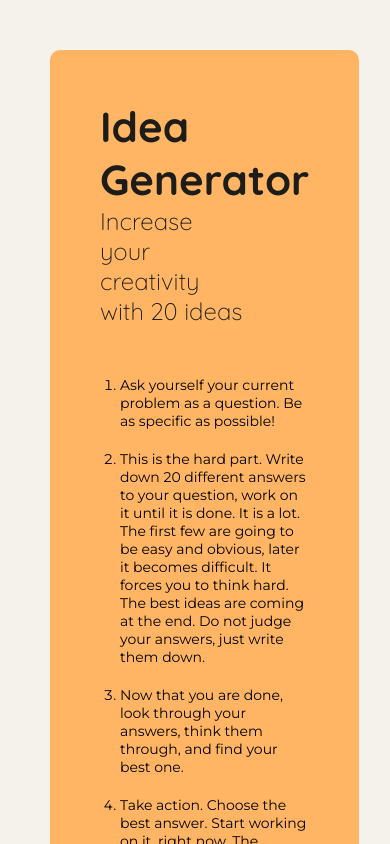
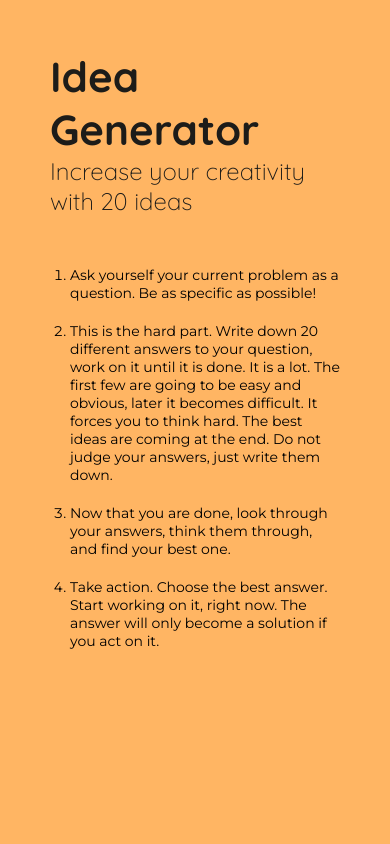
Before and after one commit to pfalzergbr/idea-generator, a Vue app: page / in a window 390 px wide. Shown: the top 844 px of the page. Built offline with nearby package versions, Linux system fonts and the light colour scheme.

Commit message:
add responsiveness to rules page

```diff
--- a/src/App.vue
+++ b/src/App.vue
@@ -115,15 +115,27 @@ button {
 .app {
   min-height: 90vh;
   display: grid;
-  grid-template-columns: 1fr 2fr 1fr;
-  grid-template-rows: minmax(90vh min-conent);
-  margin: 5rem;
+  grid-template-columns: 1fr;
+  // grid-template-rows: 100vh;
+
+  @media (min-width: 600px) {
+    grid-template-columns: 1fr 3fr 1fr;
+    margin: 4rem 0;
+    grid-template-rows: minmax(90vh min-conent);
+  }
 }
 
 .column {
   grid-column: 2/ 3;
   background: $color-orange-light-3;
   padding: 5rem;
+  height: 100vh;
+
+  @media (min-width: 600px) {
   border-radius: 1rem;
+  height: 100%;
+  }
+
+
 }
 </style>
--- a/src/components/Rules/RulesHeader.vue
+++ b/src/components/Rules/RulesHeader.vue
@@ -14,6 +14,5 @@ export default {
 <style>
   h2 {
     display: block;
-    width: 70%;
   }
 </style>
```
